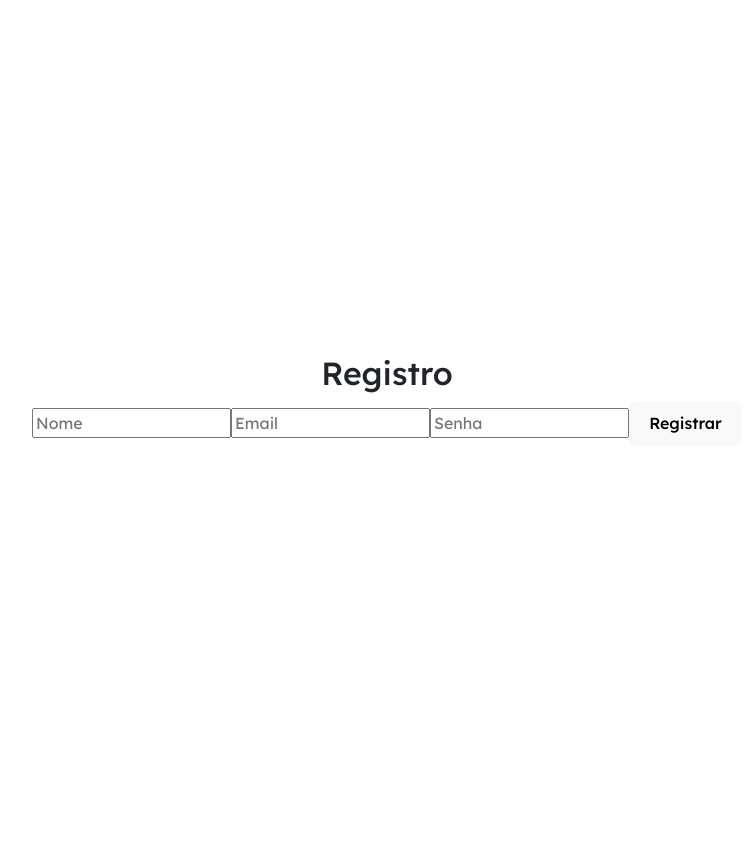
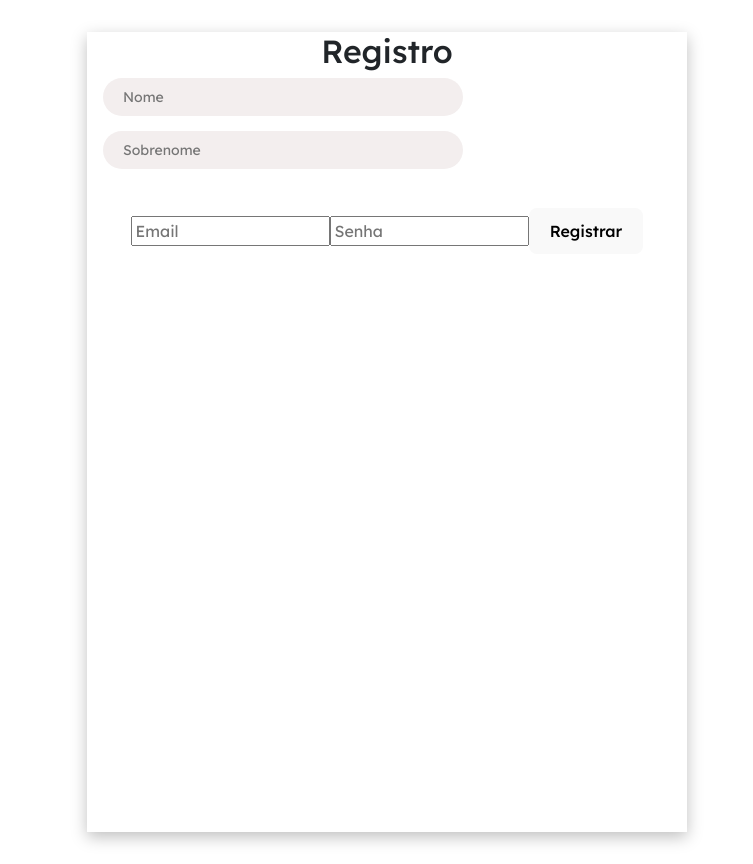
Before and after one commit to duudafs/travelapp, a React (Vite) app: page /registro in a window 1280 px wide. Shown: the whole page, without its empty margins (253-1006 px from the left). Before the commit the page ends 800 px from the top, so only its background shows below. Built offline with nearby package versions, Linux system fonts and the light colour scheme.

Commit message:
registro

```diff
--- a/src/views/Login.jsx
+++ b/src/views/Login.jsx
@@ -64,8 +64,8 @@ function Login() {
 </div>
 </div>
             </div>
+          </div>
 
-          </div>
         </div>
 
       </div>
--- a/src/views/Registro.css
+++ b/src/views/Registro.css
@@ -0,0 +1,30 @@
+.card-registro{
+height: 800px;
+  width: 600px;
+  background-color: #ffffff;
+  box-shadow: rgba(0, 0, 0, 0.25) 0px 5px 15px;
+}
+
+.nome-input{
+  width: 100%;
+  max-width: 360px;
+  font-size: 14px;
+  height: 38px;
+  margin-bottom: 15px;
+  padding-left: 20px;
+  border: none;
+  border-radius: 20px;
+  background-color: #f3eeee;
+}
+
+.sobrenome-input{
+  width: 100%;
+  max-width: 360px;
+  font-size: 14px;
+  height: 38px;
+  margin-bottom: 39px;
+  padding-left: 20px;
+  border: none;
+  border-radius: 20px;
+  background-color: #f3eeee;
+}
--- a/src/views/Registro.jsx
+++ b/src/views/Registro.jsx
@@ -1,16 +1,27 @@
 import './Registro.css'
 import { Link } from "react-router-dom"
+import { useState } from "react"
 
 function Registro() {
+    const [isregister, setIsregister] = useState(true)
   return (
-    <div>
+    <div className="card-registro">
       <h2>Registro</h2>
-      <form>
-        <input type="text" placeholder="Nome" />
-        <input type="email" placeholder="Email" />
-        <input type="password" placeholder="Senha" />
+     <div class="row">
+    <div class="col-lg-8"> <input className="nome-input" type="text" placeholder="Nome" /></div>
+
+  </div>
+  <div class="row">
+    <div class="col-lg-8"> <input className="sobrenome-input" type="text" placeholder="Sobrenome" />
+    </div>
+
+  </div>
+
+
+        <input className="email-input" type="email" placeholder="Email" />
+        <input className="senha-input" type="password" placeholder="Senha" />
         <button type="submit">Registrar</button>
-      </form>
+
     </div>
   )
 }
```
